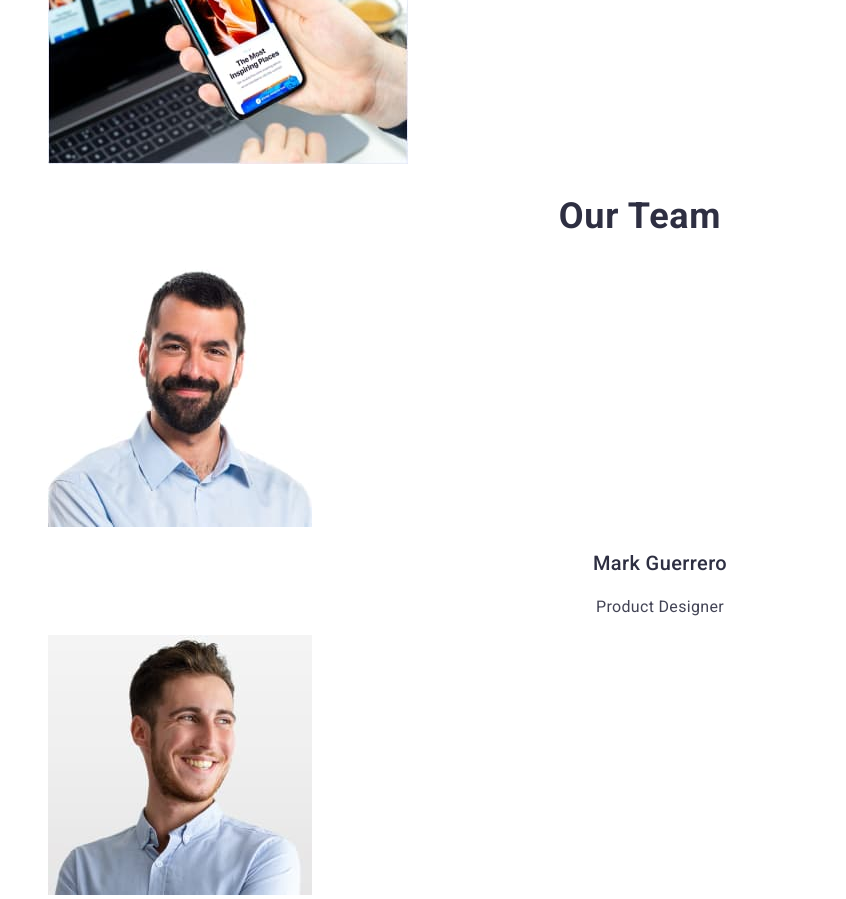
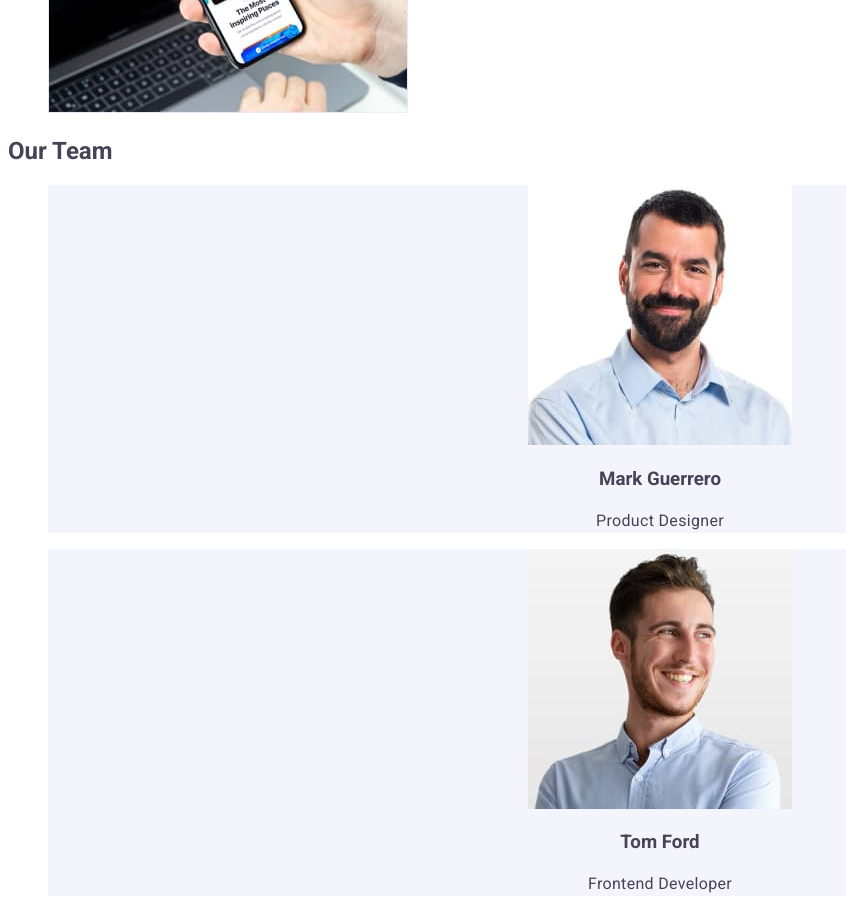
Before and after one commit to Titiof/goit-markup-hw-02, a plain HTML site: page index.html in a window 1280 px wide. Shown: the part 1560-2459 px from the top of the page, without its empty margins (0-846 px from the left). Drawn offline with Linux system fonts and the light colour scheme.

Commit message:
Update styles.css

```diff
--- a/css/styles.css
+++ b/css/styles.css
@@ -13,20 +13,13 @@ body {
   font-style: normal;
 }
 
-h2 {
+.subtitile {
   font-weight: 700;
   font-size: 36px;
   line-height: 1.11;
   text-align: center;
   letter-spacing: 0.02em;
-  color: #2e2f42;
-}
-
-h3 {
-  font-weight: 500;
-  font-size: 20px;
-  line-height: 1.2;
-  letter-spacing: 0.02em;
+  text-transform: capitalize;
   color: #2e2f42;
 }
 
@@ -109,7 +102,6 @@ p {
 }
 
 .modal-button-image {
-  font-family: "Roboto";
   font-style: normal;
   font-weight: 500;
   font-size: 16px;
@@ -167,16 +159,39 @@ p {
 }
 
 .workers-item {
-
+  text-align: center;
+  text-transform: capitalize;
+  background-color: #F4F4FD;
 }
 
 .workers-pic
 
 /* ==========/Workers========== */
 
+/* ==========Production========== */
+
+.production {
+
+}
+
+.production-list {
+
+}
+
+.production-item {
+
+}
+
+.production-pic {
+
+}
+
+/* ==========/Production========== */
+
 /* ==========Portfolio Images========== */
 
 .gallery {
+  text-decoration: none
 }
 
 .gallery-item {
```
